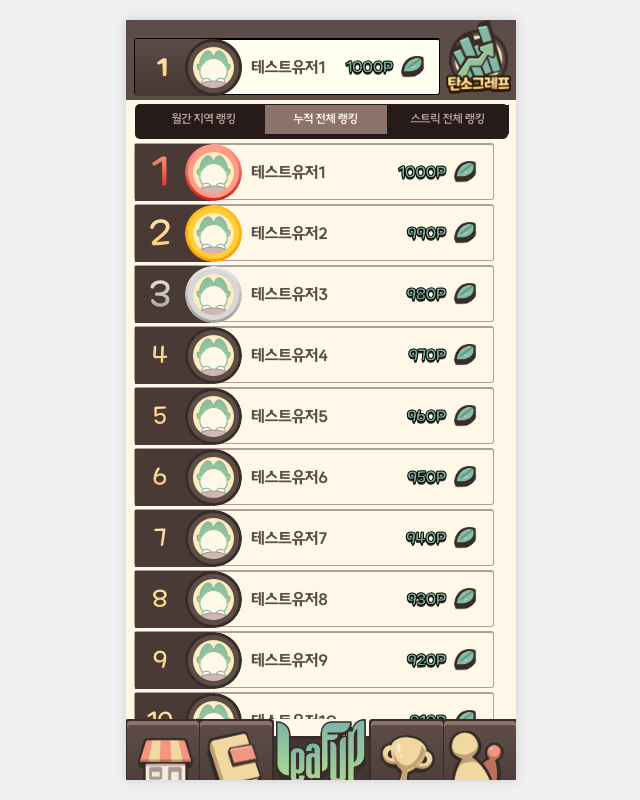
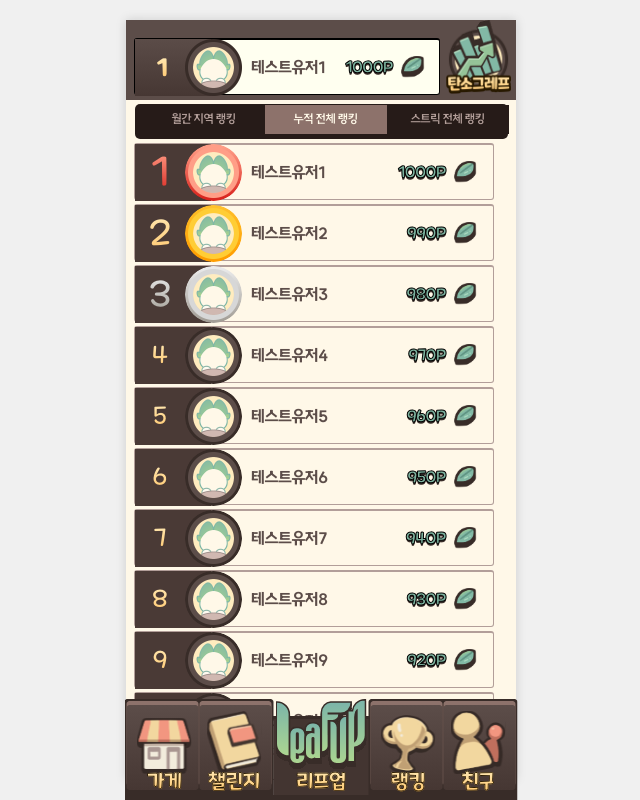
Before and after one commit to Baetato/2025_SEASONTHON_TEAM_59_FE, a React (Vite) app: page /ranking in a window 1280 px wide. Shown: the whole page, without its empty margins (319-959 px from the left). Built offline with nearby package versions, Linux system fonts and the light colour scheme; no server answers; sample sign-in values are in the browser's storage; a web font is replaced by a local one.

Commit message:
fix: 푸터 픽스로 수정

```diff
--- a/src/components/footer.jsx
+++ b/src/components/footer.jsx
@@ -76,13 +76,18 @@ export default function Footer() {
 }
 
 /* ===== styled ===== */
+const FooterRoot = styled.footer`
+  height: 101px;
+  z-index: 1000;
+  width: 100%; /* 100%로 변경: 화면 전체 채우기 */
+  max-width: 393px; /* .appContainer와 맞춤: 최대 너비 제한 */
+  position: fixed;
+  bottom: 0;
+  left: 50%; /* 중앙 정렬: left: 0; -> 50% */
+  transform: translateX(-50%); /* 중앙 정렬 보정 */
+  margin: 0 auto; /* 추가 중앙 정렬 */
+`;
 
-const FooterRoot = styled.footer`
-  height: 101px; /* footerImg 실제 높이 */
-  z-index: 1000;
-  width: 100%;
-  position: relative;
-`;
 
 const Bg = styled.img`
   position: absolute;
```
